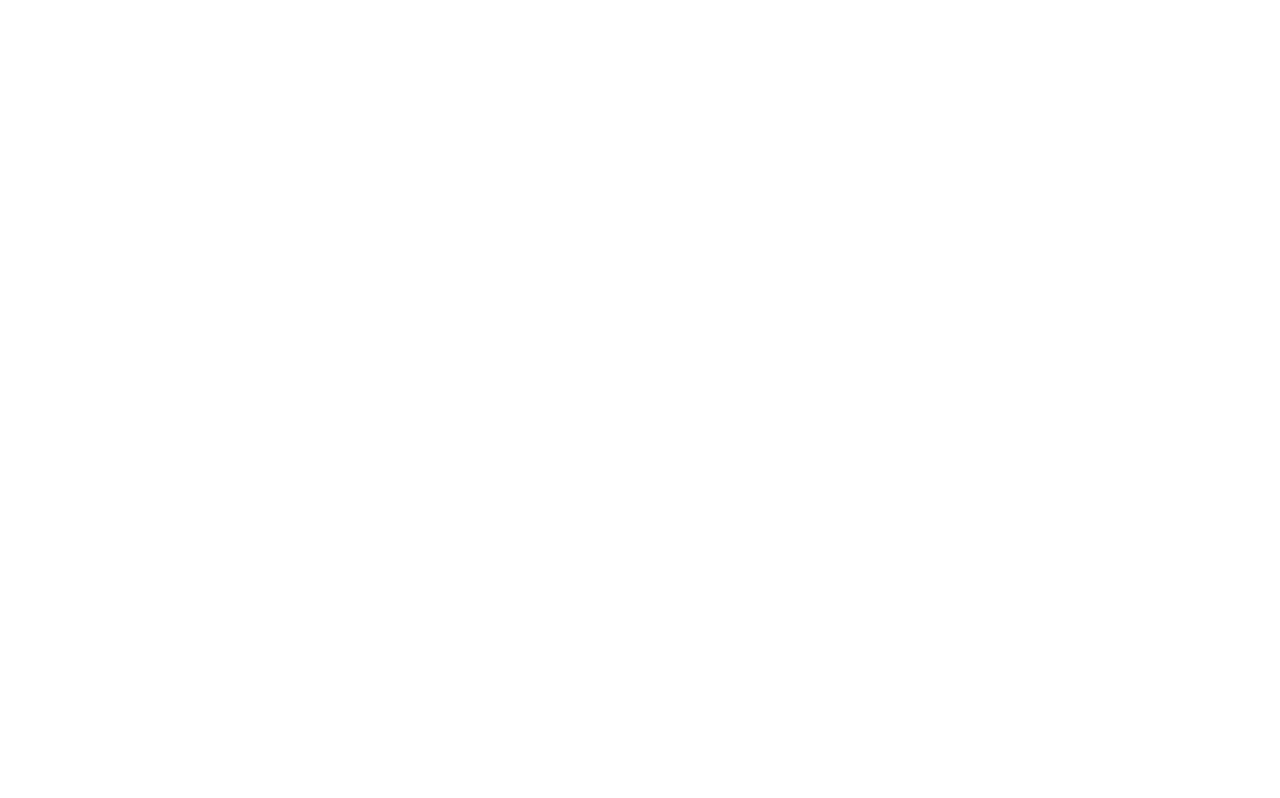
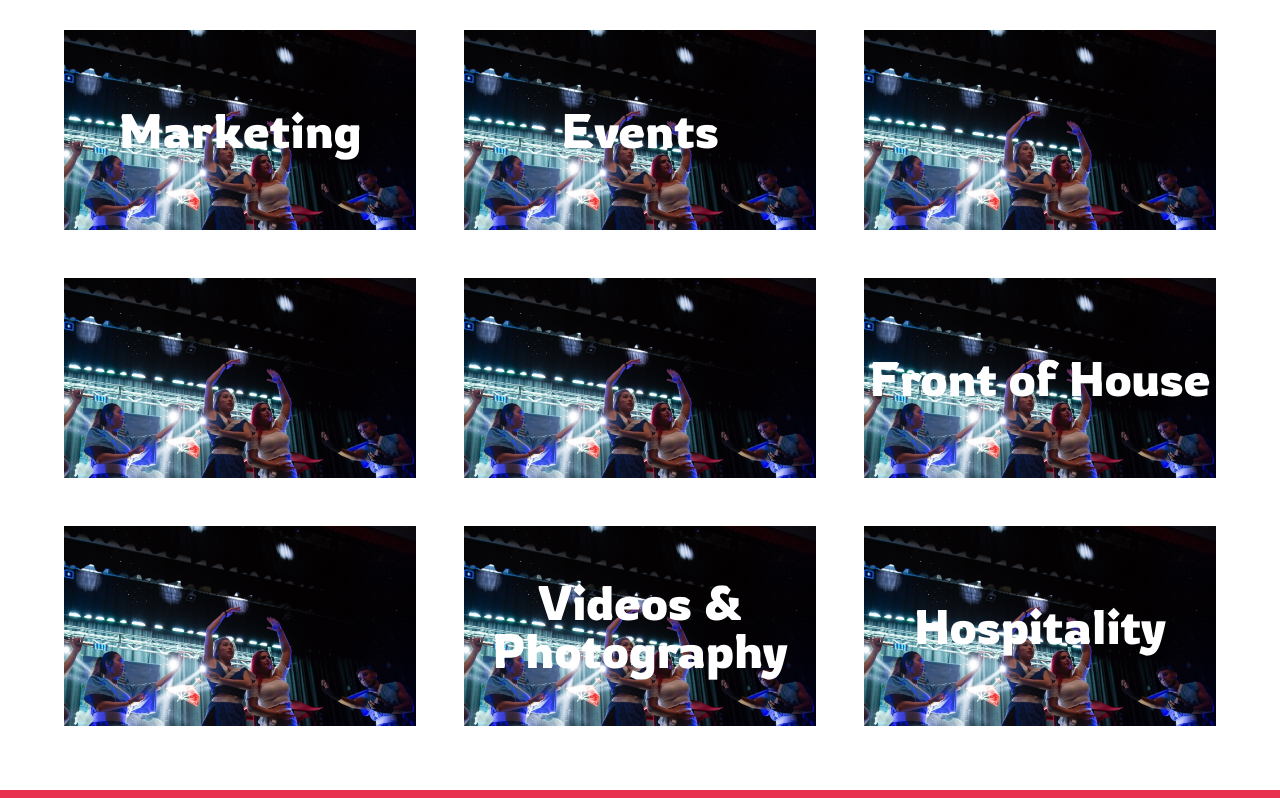
Before and after one commit to cse-revue/cserevue-website, a Next.js app: page /teams in a window 1280 px wide. Shown: the part 1142-1940 px from the top of the page. Before the commit the page ends 800 px from the top, so only its background shows below. Built offline with nearby package versions, Linux system fonts and the light colour scheme; a web font is replaced by a local one.

Commit message:
teams page

```diff
--- a/app/history/page.tsx
+++ b/app/history/page.tsx
@@ -76,7 +76,7 @@
       <div className="text-lg font-paragraph text-center bg-black text-white p-5">
         Curious about our previous shows?
         <br/>
-        Find the full playlist {"\xa0"}
+        Find the full playlist {"\x20"}
         <span className="text-pink font-bold hover:underline">
           <Link
             href="https://www.youtube.com/playlist?list=PLTwUb6NYssa2rpZs0uf8vD8fIOHscDtE_"
--- a/app/sponsors/page.tsx
+++ b/app/sponsors/page.tsx
@@ -13,7 +13,7 @@
         title="Sponsors"
         image="/images/teams/webmin.fd05e87d.jpg"
       />
-      <div className="flex flex-row justify-center items-center gap-10 p-6">
+      <div className="flex flex-col sm:flex-row justify-center items-center gap-10 p-6">
           <img
             src ="/images/logos/cse-school.235d63c3.png"
             width={240}
--- a/app/teams/page.tsx
+++ b/app/teams/page.tsx
@@ -5,11 +5,62 @@
 import Header from ".././(components)/header"
 import { Footer } from "../(components)/footer";
 
-interface teamInfo {
-  teamName: string,
+interface TeamTileInfo {
+  teamName?: string,
   image: string,
-  desc: string,
-  longdesc?: string
+  desc?: string,
+  longdesc?: string,
+  hover: boolean
+}
+
+const TeamCard: React.FC<{team: TeamTileInfo}> = ({team}) => {
+  return (
+    <div className="flex flex-col">
+      <div className="relative overflow-hidden w-full h-50 items-center group">
+        <img
+          src={team.image}
+          className="object-cover opacity-100 group-hover:opacity-50"
+        >
+        </img>
+        {/**optional stuff for teams */}
+        {/**trying to make the hover work GOTTA SEPARATE THE HIDDEN FOR THE TWO TEXTS IDKKKKK */}
+        {team.hover == true ? (
+          <div className="absolute inset-0 flex flex-col items-center justify-center text-center group">
+            <h1 className="text-5xl text-white font-rowdies group-hover:hidden">{team.teamName}</h1>
+            <p className="text-md font-paragraph text-white hidden group-hover:block">{team.desc}</p>
+          </div>
+          // <div>
+
+          // </div>
+        ):(
+          <div></div>
+        )}
+        {/* {team.hover == true ? (
+          <div className="absolute inset-0 flex items-center justify-center text-center hover:opacity-100">
+            <p className="text-md font-paragraph text-white hidden">{team.desc}</p>
+          </div>
+        ):(
+          <div></div>
+        )} */}
+        {/* {team.hover == true ? (
+          <div className="absolute inset-0 flex flex-col items-center justify-center text-center ">
+            <h1 className="text-5xl text-white font-rowdies">{team.teamName}</h1>
+          </div>
+        ): (
+          <div></div>
+        )} */}
+
+      </div>
+      {/* {team.hover == true ? (
+        <div className="text-center">
+          {team.desc}
+        </div>
+      ): (
+        <div></div>
+      )} */}
+    </div>
+
+  )
 }
 
 const Teams = () => {
@@ -20,6 +71,20 @@
         title="Discover Our Teams"
         image="/images/teams/tech.63e0c237.jpg"
       />
+      {/** teams tiles */}
+      <div className="bg-white grid lg:grid-cols-3 sm:grid-cols-2 grid-cols-1 gap-12 p-16">
+        {teams.map((team, index) => (
+          <TeamCard key={index} team={team}/>
+        ))}
+      </div>
+      {/** discord sign up link */}
+      <div className="bg-pink text-white hover:bg-black p-8 group">
+        {/* <div className="p-8"> */}
+        <h1 className="font-rowdies text-center text-2xl">INTERESTED IN SIGNING UP? </h1>
+        <p className="font-paragraph text-center text-lg mt-4 group-hover:text-pink">JOIN OUR DISCORD NOW! - NEED THE LINK</p>
+        {/* </div> */}
+      </div>
+
       this is teams
       <div>use like teams.map to create team cards that can expand</div>
       <Footer />
@@ -29,43 +94,82 @@
   // want to be able to have a more-> for each to give a more detailed description
 }
 
-const teams: teamInfo[] = [
+const teams: TeamTileInfo[] = [
   {
     teamName: "Cast",
-    image: "",
-    desc: ""
+    image: "/images/teams/choreos.5b919d8d.jpg",
+    desc: "kjh",
+    hover: true
   }, {
     teamName: "Tech",
-    image: "",
-    desc: ""
+    image: "/images/teams/choreos.5b919d8d.jpg",
+    desc: "sdf",
+    hover: true
   }, {
+    image: "/images/teams/choreos.5b919d8d.jpg",
+    hover: false
+  }, {
+    image: "/images/teams/choreos.5b919d8d.jpg",
+    hover: false
+  },
+  {
     teamName: "Band",
-    image: "",
-    desc: ""
+    image: "/images/teams/choreos.5b919d8d.jpg",
+    desc: "asdf",
+    hover: true
   }, {
     teamName: "Scripts",
-    image: "",
-    desc: ""
+    image: "/images/teams/choreos.5b919d8d.jpg",
+    desc: "sdf",
+    hover: true
   }, {
     teamName: "Design",
-    image: "",
-    desc: ""
+    image: "/images/teams/choreos.5b919d8d.jpg",
+    desc: "vfds",
+    hover: true
+  }, {
+    image: "/images/teams/choreos.5b919d8d.jpg",
+    hover: false
+  }, {
+    image: "/images/teams/choreos.5b919d8d.jpg",
+    hover: false
   }, {
     teamName: "Marketing",
-    image: "",
-    desc: ""
+    image: "/images/teams/choreos.5b919d8d.jpg",
+    desc: "sdf",
+    hover: true
   }, {
-    teamName: "Socials",
-    image: "",
-    desc: ""
+    teamName: "Events",
+    image: "/images/teams/choreos.5b919d8d.jpg",
+    desc: "4567",
+    hover: true
+  }, {
+    image: "/images/teams/choreos.5b919d8d.jpg",
+    hover: false
+  }, {
+    image: "/images/teams/choreos.5b919d8d.jpg",
+    hover: false
+  }, {
+    image: "/images/teams/choreos.5b919d8d.jpg",
+    hover: false
   }, {
     teamName: "Front of House",
-    image: "",
-    desc: ""
+    image: "/images/teams/choreos.5b919d8d.jpg",
+    desc: "78",
+    hover: true
+  }, {
+    image: "/images/teams/choreos.5b919d8d.jpg",
+    hover: false
+  }, {
+    teamName: "Videos & Photography",
+    image: "/images/teams/choreos.5b919d8d.jpg",
+    desc: "89",
+    hover: true
   }, {
     teamName: "Hospitality",
-    image: "",
-    desc: ""
+    image: "/images/teams/choreos.5b919d8d.jpg",
+    desc: "245",
+    hover: true
   }
 ]
 
```
